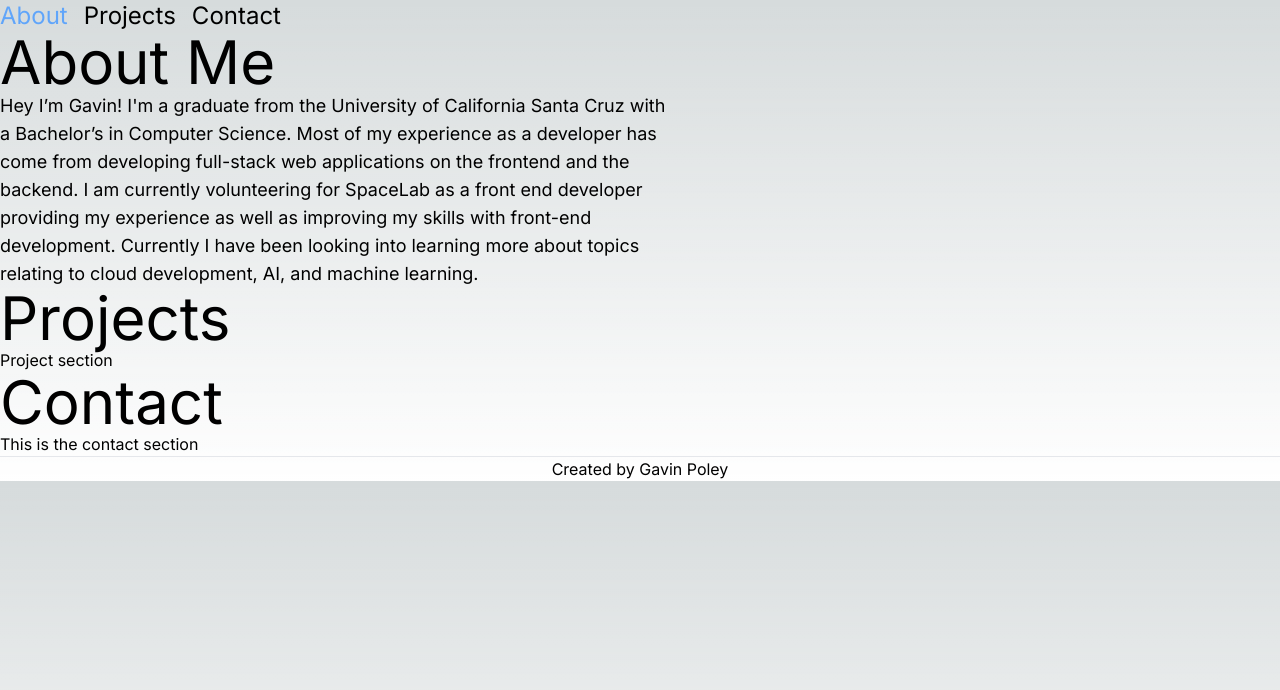
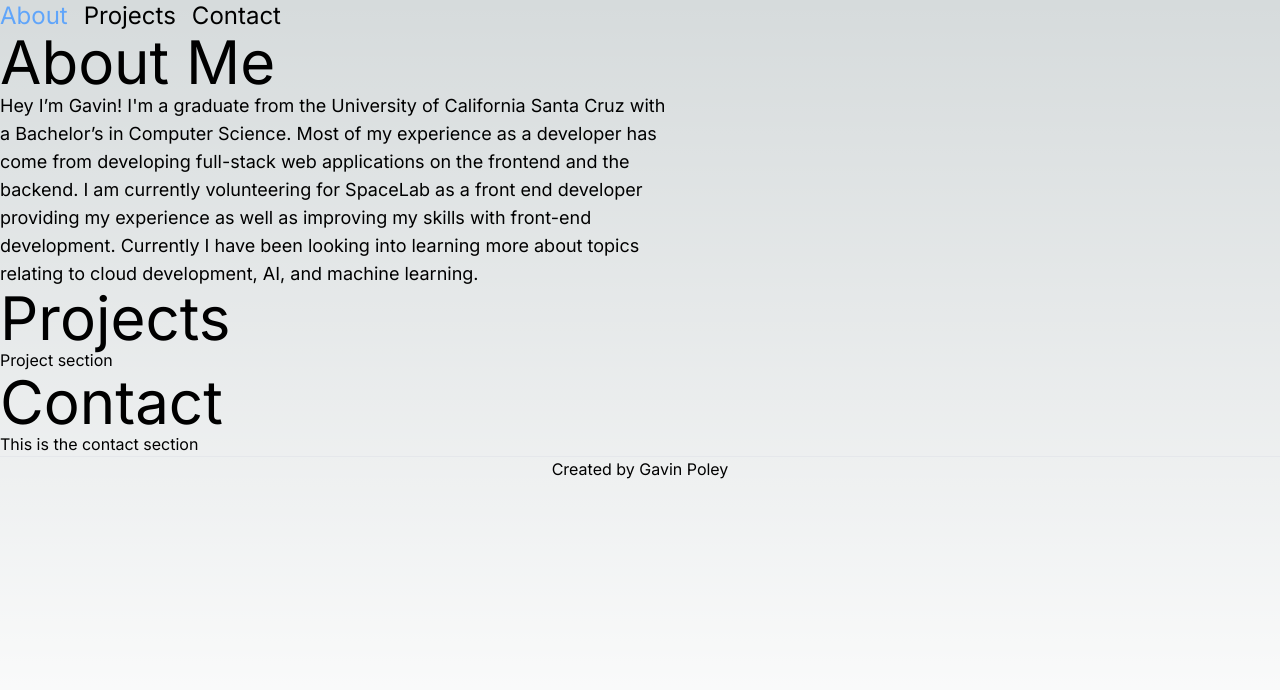
Before and after one commit to Gav1012/portfoliov2, a Next.js app: page / in a window 1280 px wide. Shown: the top 690 px of the page. Built offline with nearby package versions, Linux system fonts and the light colour scheme.

Commit message:
updated to allow footer to be on the bottom of page

```diff
--- a/src/app/page.tsx
+++ b/src/app/page.tsx
@@ -13,13 +13,16 @@ export default function Home() {
         <title>Portfolio</title>
         <meta name="description" content="Gavin Poley's Portfolio Website"></meta>
       </Head>
-      <main>
+      <div className="flex flex-col min-h-screen">
+        <main className="flex-grow">
           <Header />
           <About />
           <Projects />
           <Contact />
           <Footer />
         </main>
+      </div>
+
     </>
   );
 }
```
Lines whose indentation alone changed are shown as unchanged.
